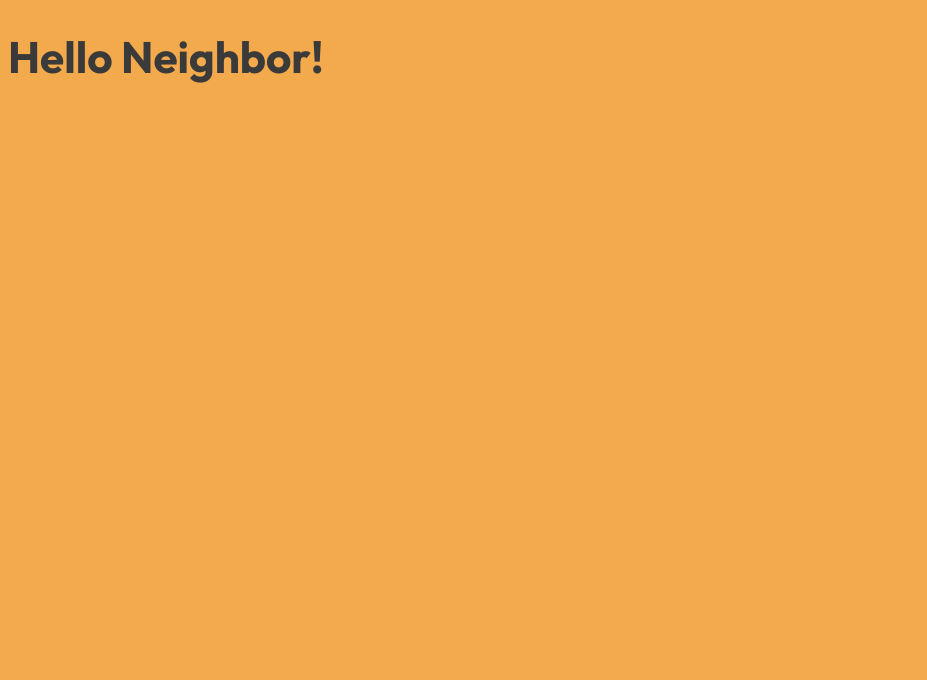
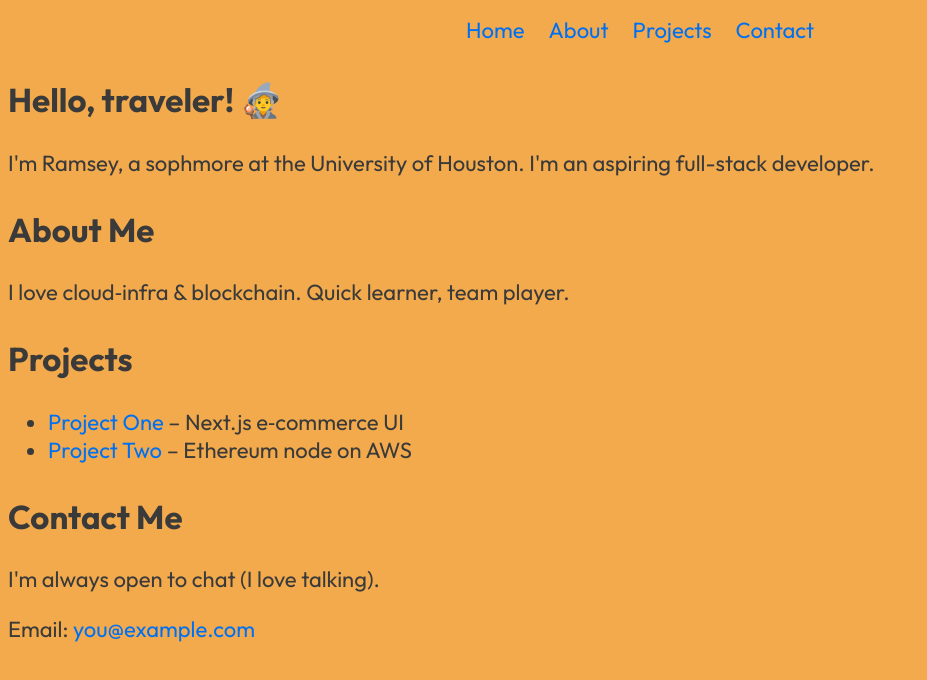
Before and after one commit to ramseywiz/ram_portfolio, a Next.js app: page / in a window 1280 px wide. Shown: the top 680 px of the page, without its empty margins (0-927 px from the left). Built offline with nearby package versions, Linux system fonts and the light colour scheme.

Commit message:
basic structure & small styling

```diff
--- a/src/app/page.tsx
+++ b/src/app/page.tsx
@@ -1,9 +1,46 @@
 import Image from "next/image";
+import Head from 'next/head'
 
 export default function Home() {
   return (
     <>
-      <h1>Hello Neighbor!</h1>
+
+      <nav className="navbar">
+        <ul className="navlist">
+          <li><a href="#home">Home</a></li>
+          <li><a href="#about">About</a></li>
+          <li><a href="#projects">Projects</a></li>
+          <li><a href="#contact">Contact</a></li>
+        </ul>
+      </nav>
+
+      <main>
+        <section id="home" className="neighbor">
+          <h1>Hello, traveler! 🧙</h1>
+          <p>I'm Ramsey, a sophmore at the University of Houston. I'm an aspiring full-stack developer.</p>
+        </section>
+
+        <section id="about" className="neighbor">
+          <h2>About Me</h2>
+          <p>I love cloud‑infra & blockchain. Quick learner, team player.</p>
+        </section>
+
+        <section id="projects" className="neighbor">
+          <h2>Projects</h2>
+          <ul>
+            <li><a href="https://github.com/…">Project One</a> – Next.js e‑commerce UI</li>
+            <li><a href="https://github.com/…">Project Two</a> – Ethereum node on AWS</li>
+          </ul>
+        </section>
+
+        <section id="contact" className="neighbor">
+          <h2>Contact Me</h2>
+          <p>
+            I'm always open to chat (I love talking).
+          </p>
+          <p>Email: <a href="mailto:you@example.com">you@example.com</a></p>
+        </section>
+      </main>
     </>
   );
 }
--- a/styles/globals.css
+++ b/styles/globals.css
@@ -16,3 +16,34 @@ body {
   font-family: 'Outfit';font-size: 22px;
 
 }
+
+section {
+  margin-bottom: 2rem;
+}
+
+a {
+  color: #0070f3;
+  text-decoration: none;
+}
+
+.bigme {
+  size: 20px;
+}
+
+.navbar {
+  position: sticky;
+  top: 0;
+  background-color: #F2AA4C;
+  z-index: 100;
+  padding: 0.5rem 2rem;
+  box-shadow: 0 2x 4px rgba(0,0,0,0.1);
+}
+
+.navlist {
+  display: flex;
+  gap: 1.5rem;
+  list-style: none;
+  margin: 0;
+  padding: 0;
+  justify-content: center;
+}
```
